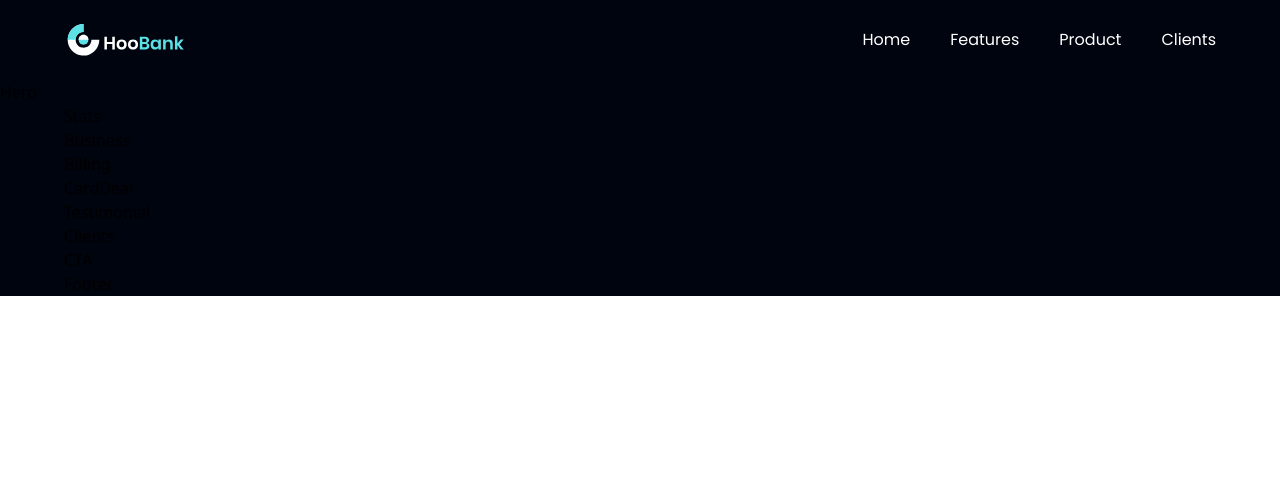
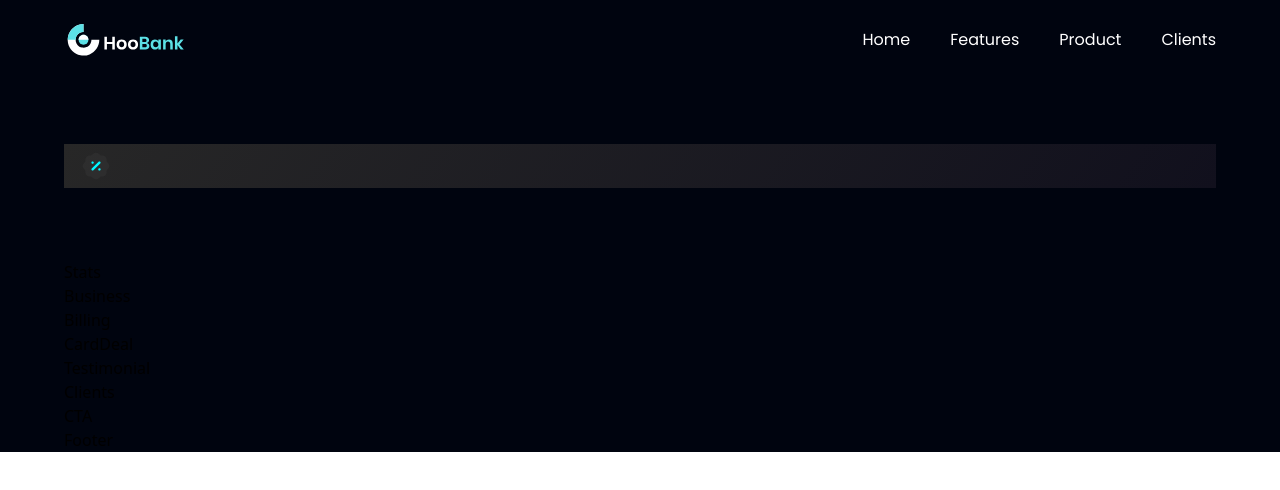
Before and after one commit to EdwardDuong/Banking-application, a React (Create React App) app: page / in a window 1280 px wide. Shown: the top 490 px of the page. Built offline with nearby package versions, Linux system fonts and the light colour scheme.

Commit message:
add Hero

```diff
--- a/src/components/Hero.jsx
+++ b/src/components/Hero.jsx
@@ -1,7 +1,21 @@
 import React from "react";
-
+import styles from "../style";
+import { discount, robot } from "../assets";
 const Hero = () => {
-  return <div>Hero</div>;
+  return (
+    <section
+      id="home"
+      className={`flex md:flex-row flex-col ${styles.paddingY}`}
+    >
+      <div
+        className={`flex-1 ${styles.flexStarts} flex-col xl:px-0 sm:px-16 px-6`}
+      >
+        <div className="flex flex-row items-center py-[6px] px-4 bg-discount-gradient rounder-[10px] mb-2">
+          <img src={discount} alt="discount" />
+        </div>
+      </div>
+    </section>
+  );
 };
 
 export default Hero;
```
